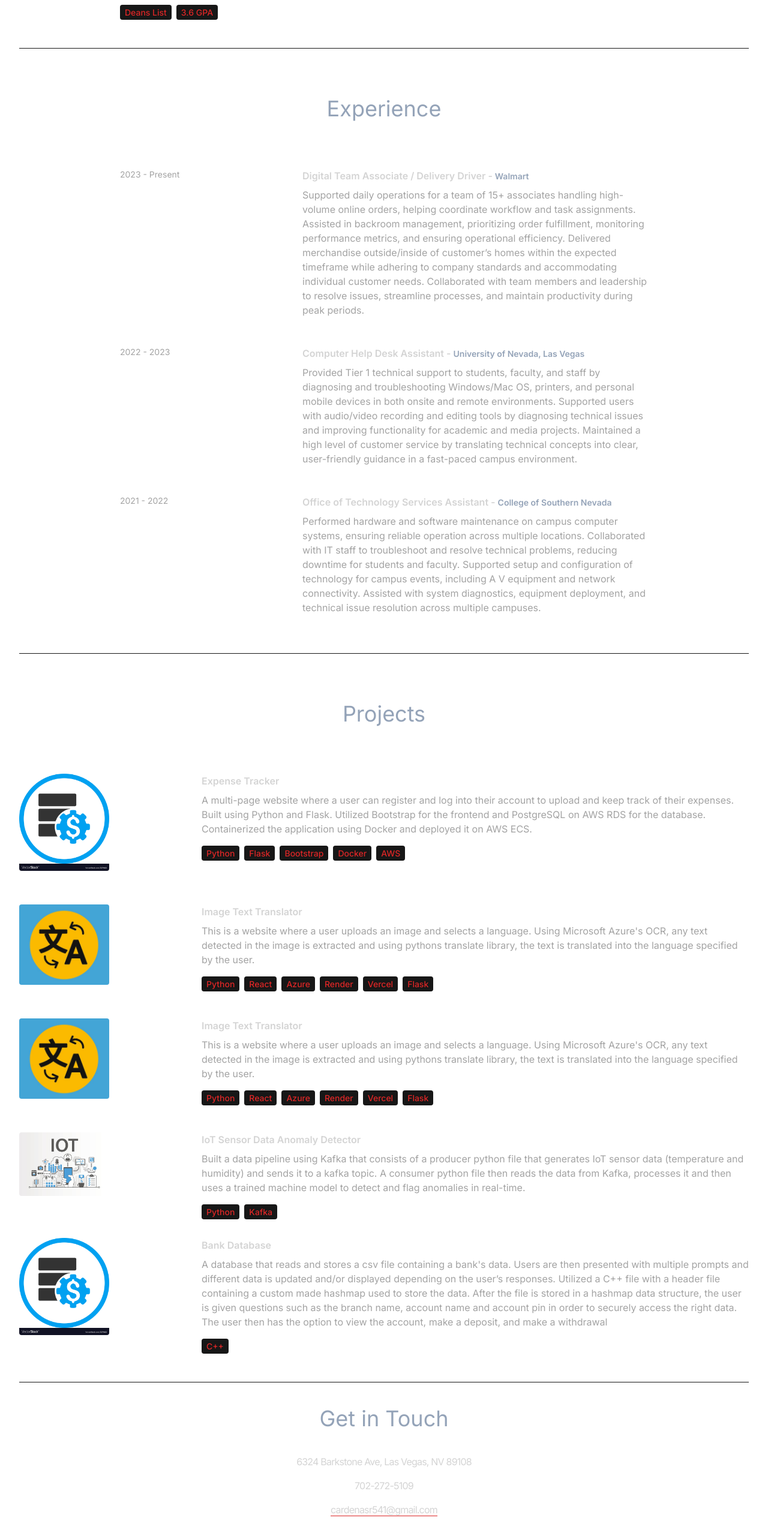
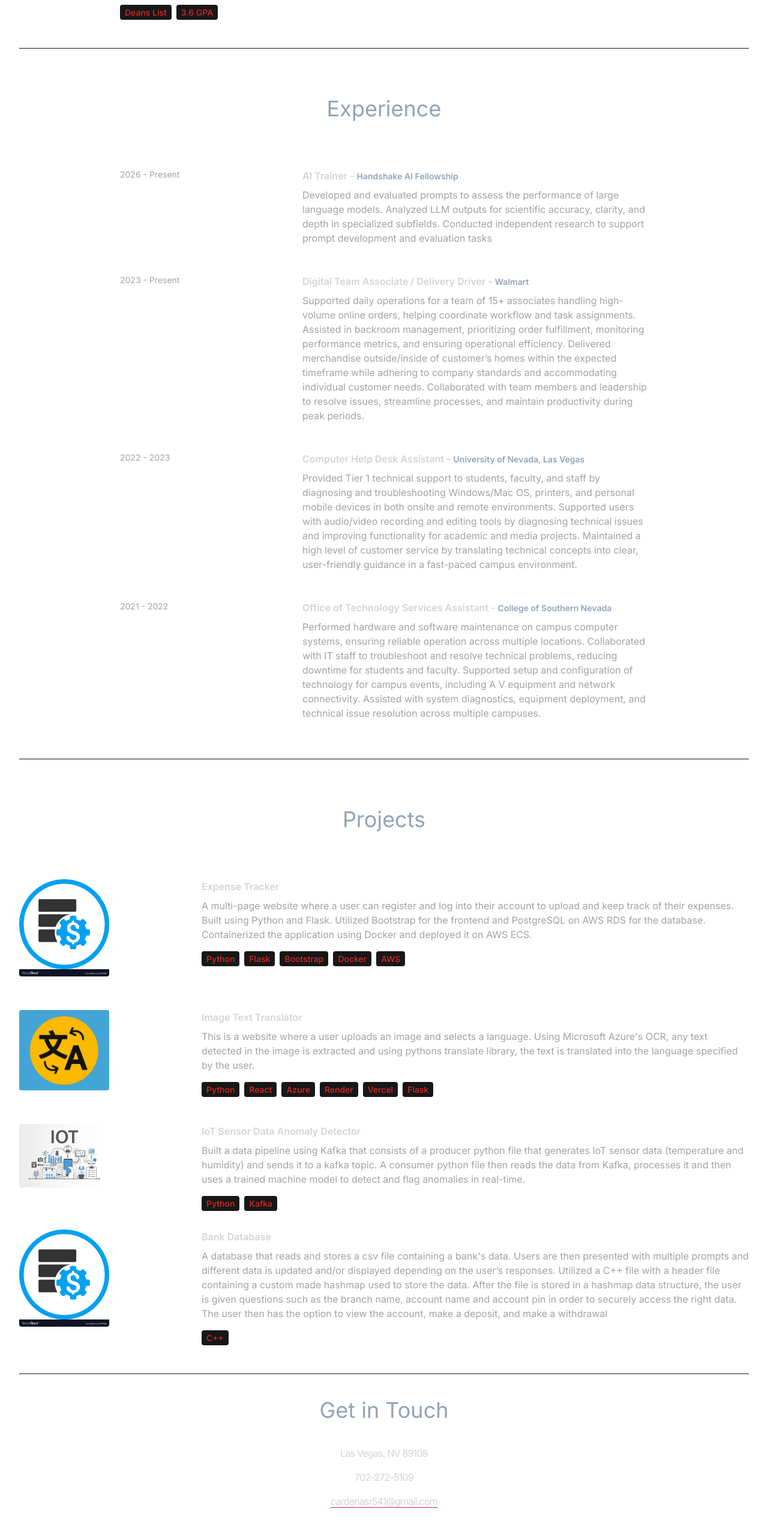
Before and after one commit to rac531/react-portfolio-ricardo, a React (Vite) app: page / in a window 1280 px wide. Shown: the part 2144-4710 px from the top of the page at 60% size. Built offline with nearby package versions, Linux system fonts and the light colour scheme.

Commit message:
added AI Trainer experience

```diff
--- a/src/constants/index.js
+++ b/src/constants/index.js
@@ -20,6 +20,12 @@ I thrive in collaborative environments and enjoy solving complex issues to deliv
  Outside of coding, I enjoy exploring new things, specifically technology, restaurants, and music artists.`;
 
 export const EXPERIENCES = [
+  {
+    year: "2026 - Present",
+    role: "AI Trainer",
+    company: "Handshake AI Fellowship",
+    description: 'Developed and evaluated prompts to assess the performance of large language models. Analyzed LLM outputs for scientific accuracy, clarity, and depth in specialized subfields. Conducted independent research to support prompt development and evaluation tasks',
+  },
   {
     year: "2023 - Present",
     role: "Digital Team Associate / Delivery Driver",
@@ -85,14 +91,6 @@ export const PROJECTS = [
     technologies: ["Python", "React", "Azure", "Render", "Vercel", "Flask"],
   },
   {
-    title: "Image Text Translator",
-    link: "https://image-text-translator-eight.vercel.app",
-    image: project6,
-    description:
-      "This is a website where a user uploads an image and selects a language. Using Microsoft Azure's OCR, any text detected in the image is extracted and using pythons translate library, the text is translated into the language specified by the user.",
-    technologies: ["Python", "React", "Azure", "Render", "Vercel", "Flask"],
-  },
-  {
     title: "IoT Sensor Data Anomaly Detector",
     link: "#",
     image: project7,
@@ -119,7 +117,7 @@ export const PROJECTS = [
 ];
 
 export const CONTACT = {
-  address: "6324 Barkstone Ave, Las Vegas, NV 89108",
+  address: "Las Vegas, NV 89108",
   phoneNo: "702-272-5109",
   email: "cardenasr541@gmail.com",
 };
```
